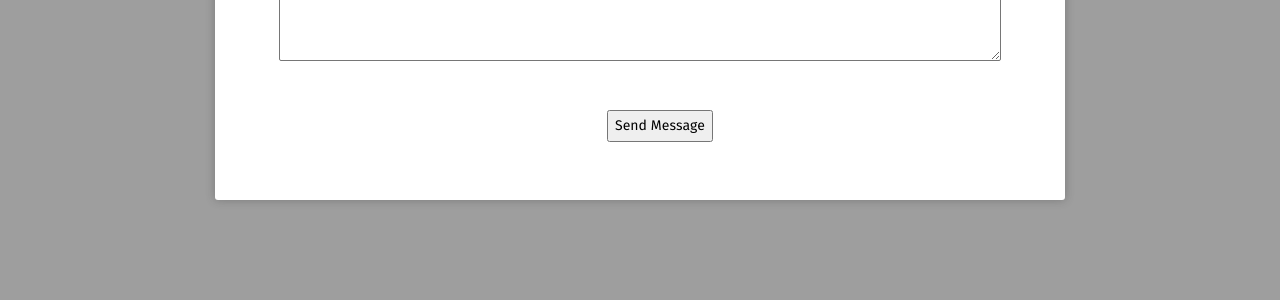
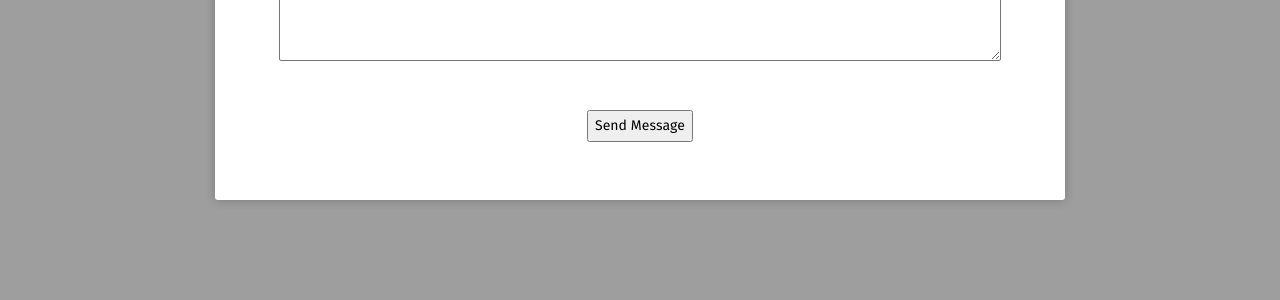
Before and after one commit to groblelaw/groblelaw.github.io, a Jekyll site: the page built from posts/index.md, in a window 1280 px wide. Shown: the part 506-806 px from the top of the page. Built offline with Jekyll 4.4.1, drawn with Linux system fonts in a browser that asks for light colours; some web fonts are replaced.

Commit message:
contact edits

```diff
--- a/posts/index.md
+++ b/posts/index.md
@@ -26,3 +26,8 @@ comments: false
 	</ul>
 </form>
 </div>
+<style>
+	.actions{
+		padding: 0;
+	}
+</style>
```
